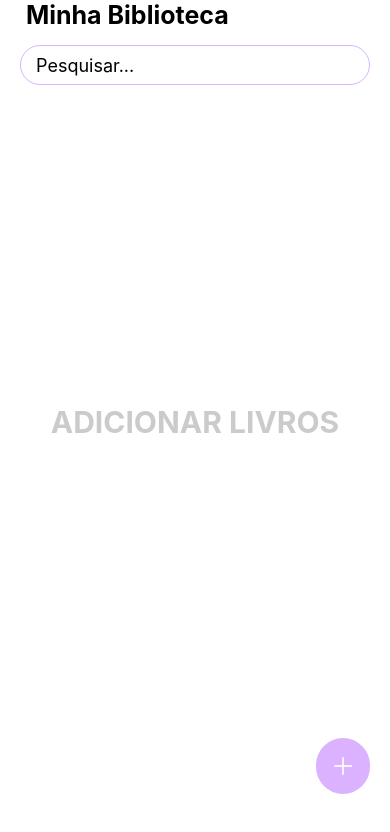
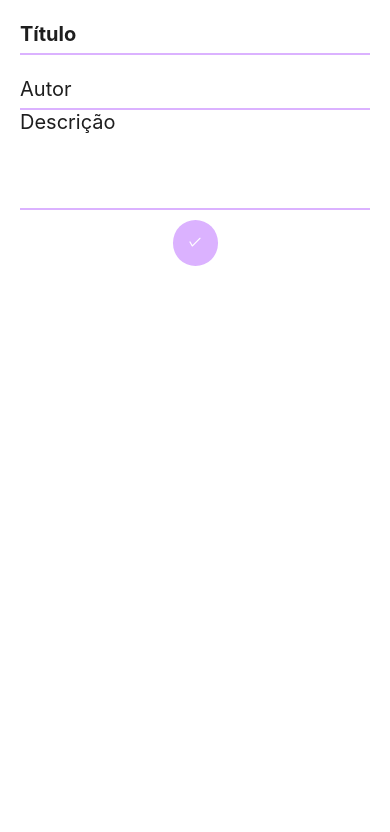
Before and after one commit to rharaianna/GerenciamentoLivros, a React Native app: screen / in a window 390 px wide. Shown: the top 832 px of the page. Built offline with nearby package versions, Linux system fonts and the light colour scheme.

Commit message:
armazenamento de livros

```diff
--- /dev/null
+++ b/app/components/Book.js
@@ -0,0 +1,30 @@
+import React from "react";
+import { View, StyleSheet, Text,StatusBar } from "react-native";
+import colors from "../misc/colors";
+
+const Book = ({item}) => {
+    const{title,author, desc} = item;
+    return(
+        <View style={styles.container}>
+            <Text style={styles.title} numberOfLines={1}>{title}</Text>
+            <Text numberOfLines={1}>{author}</Text>
+            <Text numberOfLines={2}>{desc}</Text>
+        </View>
+    )
+}
+
+const styles = StyleSheet.create({
+    container: {
+        backgroundColor: colors.PRIMARY,
+        padding: 10,
+        marginVertical:10,
+        borderRadius:10,
+    },
+    title:{
+        fontWeight:'bold',
+        fontSize: 16,
+        color:colors.LIGHT,
+    },
+})
+
+export default Book;
--- /dev/null
+++ b/app/components/BookInputModal.js
@@ -0,0 +1,107 @@
+import React, { useState } from "react";
+import { View, StyleSheet, Text,StatusBar, Modal, TextInput, Keyboard, TouchableWithoutFeedback } from "react-native";
+import colors from "../misc/colors";
+import RoundBtn from "./RoundBtn";
+
+const BookInputModal = ({visible, onClose, onSubmit}) => {
+    const [title, setTitle] = useState('')
+    const [author, setAuthor] = useState('')
+    const [desc, setDesc] = useState('')
+
+    const handleModalClose = () =>{
+        Keyboard.dismiss();
+    }
+
+    const handleOnChangeText = (text, valueFor) => {
+        if(valueFor==='title') setTitle(text);
+        if(valueFor==='author') setAuthor(text);
+        if(valueFor==='desc') setDesc(text);
+    };
+
+    const handleSubmit = () => {
+        if(!title.trim() && !author.trim() && !desc.trim()) return onClose();
+        onSubmit(title, author, desc);
+        setTitle('');
+        setAuthor('');
+        setDesc('');
+        onClose();
+    };
+
+    const closeModal = () => {
+        setTitle('');
+        setAuthor('');
+        setDesc('');
+        onClose();
+    }
+
+    return(
+        <>
+            <StatusBar hidden/>
+            <Modal  visible={visible} animationType="fade">
+                <View style={styles.container}>
+                    <TextInput
+                        value={title}
+                        style={[styles.input, styles.title]}
+                        placeholder="Título"
+                        onChangeText={(text)=>handleOnChangeText(text, 'title')}/>
+                    <TextInput
+                        value={author}
+                        style={[styles.input, styles.author]}
+                        placeholder="Autor"
+                        onChangeText={(text)=>handleOnChangeText(text, 'author')}/>
+                    <TextInput
+                        value={desc}
+                        multiline
+                        style={[styles.input, styles.desc]}
+                        placeholder="Descrição"
+                        onChangeText={(text)=>handleOnChangeText(text, 'desc')}/>
+                    <View style={styles.btnContainer}>
+                        <RoundBtn size={15} antIconName='check' onPress={handleSubmit}/>
+                        {title.trim() || author.trim() || desc.trim() ? <RoundBtn size={15} antIconName='close' onPress={closeModal}/> : null}
+                    </View>
+                </View>
+                <TouchableWithoutFeedback onPress={handleModalClose}>
+                    <View style={[StyleSheet.absoluteFillObject, styles.modalBG]}/>
+                </TouchableWithoutFeedback>
+            </Modal>
+        </>
+    )
+}
+
+const styles = StyleSheet.create({
+    container: {
+        paddingHorizontal:20,
+        paddingTop: 15,
+    },
+    input: {
+        borderBottomWidth:2,
+        borderBottomColor: colors.PRIMARY,
+        fontSize:20,
+        color:colors.DARK,
+    },
+    title: {
+        fontWeight: 'bold',
+        height:40,
+        marginBottom:15,
+    },
+    author: {
+        height:40,
+    },
+    desc: {
+        height:100,
+
+    },
+    modalBG:{
+        flex:1,
+        zIndex:-1,
+    },
+    btnContainer:{
+        flexDirection:'row',
+        justifyContent: 'center',
+        paddingVertical: 10,
+        gap:15,
+    },
+
+})
+
+export default BookInputModal;
--- a/app/screens/NoteScreen.js
+++ b/app/screens/NoteScreen.js
@@ -1,21 +1,49 @@
-import React from "react";
-import { View, StyleSheet, Text,StatusBar, RootTagContext } from "react-native";
+import React, { useEffect, useState } from "react";
+import { View, StyleSheet, Text,StatusBar, TouchableWithoutFeedback, Keyboard, FlatList } from "react-native";
 import colors from "../misc/colors";
 import SearchBar from "../components/SearchBar";
 import RoundBtn from "../components/RoundBtn";
+import BookInputModal from "../components/BookInputModal";
+import AsyncStorage from "@react-native-async-storage/async-storage";
+import Book from "../components/Book";
 
 const NoteScreen = () => {
+    const [modalVisible, setModalVisible] = useState (true)
+    const [books, setBooks] = useState([])
+
+    const handleOnSubmit = async (title, author, desc) => {
+        const book = {id: Date.now(), title, author, desc, time:Date.now()};
+        const updatedBooks = [...books, book];
+        setBooks(updatedBooks)
+        await AsyncStorage.setItem('books', JSON.stringify(updatedBooks))
+    }
+
+    const findBooks = async () => {
+        const result = await AsyncStorage.getItem('books');
+        if (result!==null) setBooks(JSON.parse(result));
+    }
+
+    useEffect(()=>{
+        findBooks();
+    },[])
+
     return(
         <>
         <StatusBar barStyle="dark-content" backgroundColor={colors.LIGHT}/>
-        <View style={styles.container}>
-            <Text style={styles.header}> Minha Biblioteca </Text>
-            <SearchBar containerStyle={{marginVertical:15}}/>
-            <View style={[StyleSheet.absoluteFillObject,styles.emptyHeaderContainer]}>
-                <Text style={styles.emptyHeader}> Adicionar Livros </Text>
-                <RoundBtn onPress={()=> console.log('abriu')} antIconName='plus' style={styles.addBtn}/>
+        <TouchableWithoutFeedback onPress={Keyboard.dismiss}>
+            <View style={styles.container}>
+                <Text style={styles.header}> Minha Biblioteca </Text>
+                {books.length ? <SearchBar containerStyle={{marginVertical:15}}/> : null}
+
+                <FlatList data={books} keyExtractor={item=>item.id.toString()} renderItem={({item})=> <Book item = {item}/>}/>
+                {!books.length ?
+                <View style={[StyleSheet.absoluteFillObject,styles.emptyHeaderContainer]}>
+                    <Text style={styles.emptyHeader}> Adicionar Livros </Text>
+                </View> : null}
             </View>
-        </View>
+        </TouchableWithoutFeedback>
+        <RoundBtn onPress={()=> setModalVisible(true)} antIconName='plus' style={styles.addBtn}/>
+        <BookInputModal visible={modalVisible} onClose={() => setModalVisible(false)} onSubmit={handleOnSubmit}/>
         </>
     )
 }
@@ -24,6 +52,7 @@ const styles = StyleSheet.create({
     container: {
         paddingHorizontal:20,
         flex:1,
+        zIndex:1,
     },
     header:{
         fontSize:25,
```
Also changed, not shown: app/screens/Intro.js (deleted).
